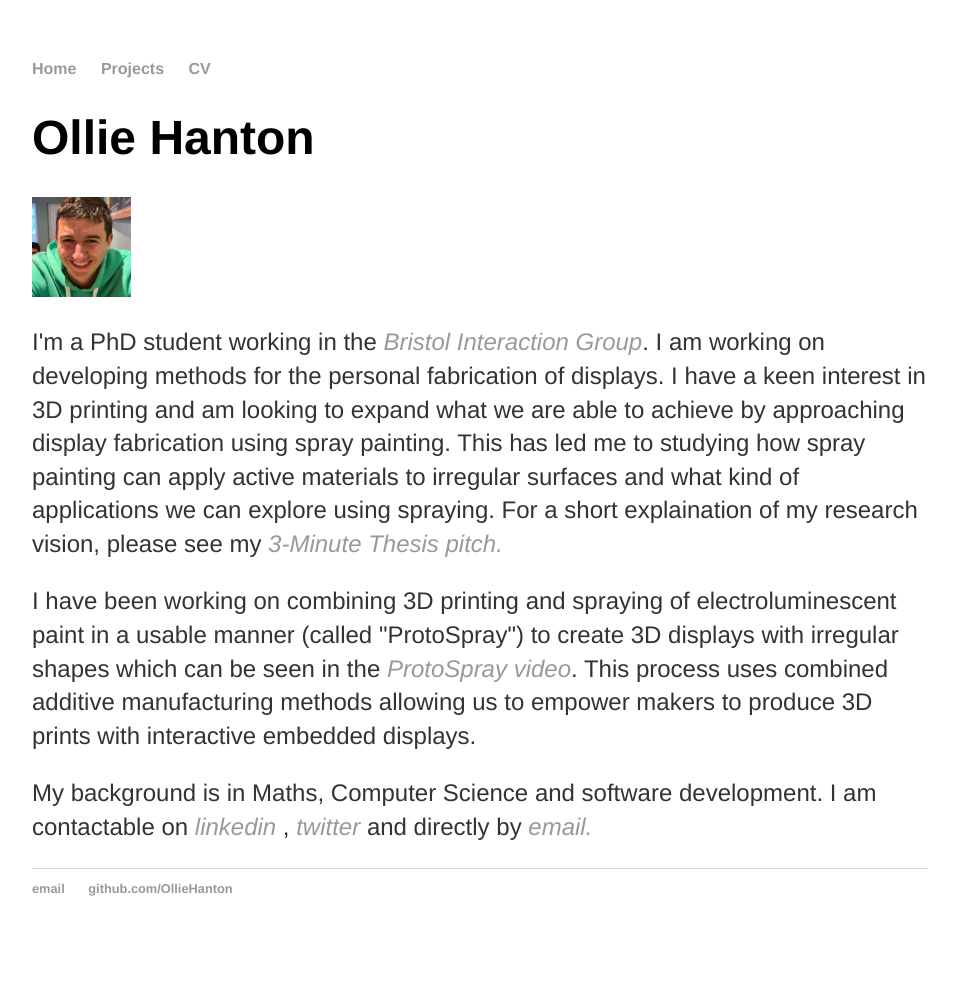
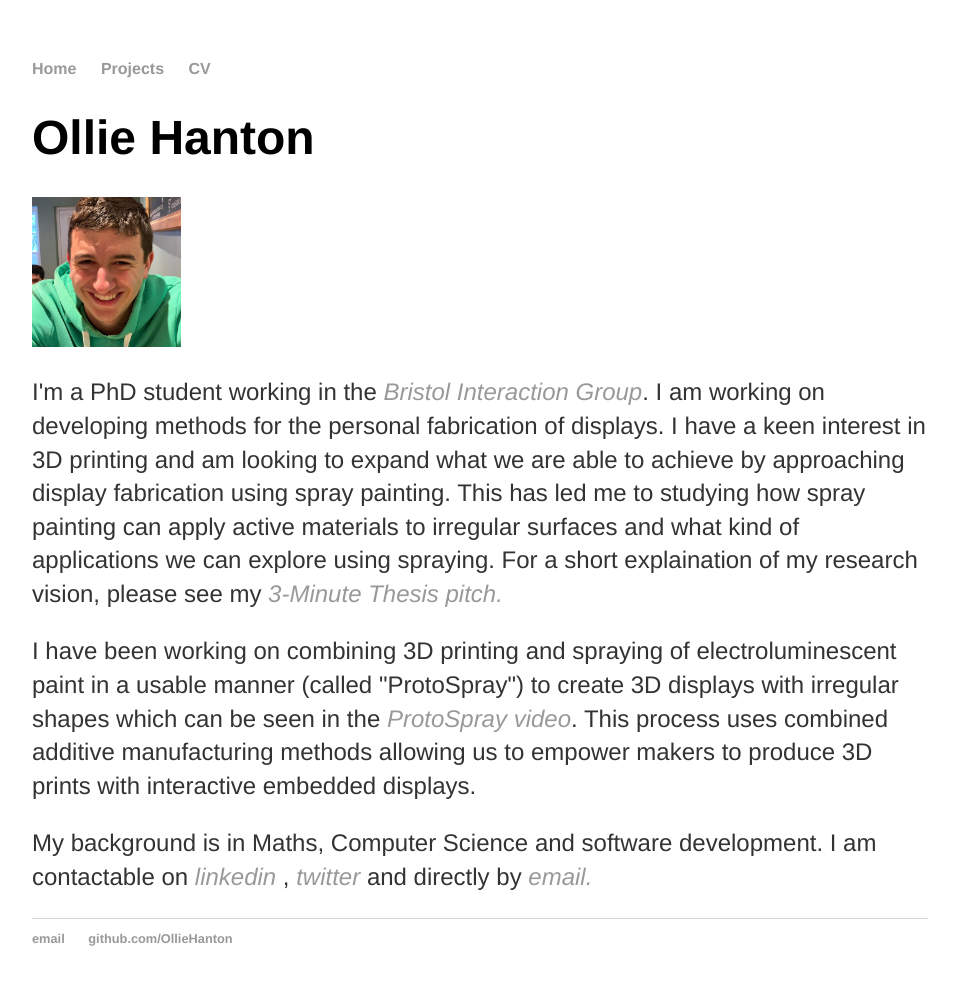
Before and after one commit to OllieHanton/olliehanton.github.io, a Jekyll site: the page built from index.html, in a window 1280 px wide. Shown: the whole page, without its empty margins (160-1119 px from the left). Built offline with Jekyll 4.4.1, drawn with Linux system fonts in a browser that asks for light colours; before the commit the page ends 956 px from its top, so only the background shows below that.

Commit message:
Update index.html

```diff
--- a/index.html
+++ b/index.html
@@ -4,7 +4,7 @@ title: Ollie Hanton, PhD student
 ---
 <div class="blurb">
 	<h1>Ollie Hanton</h1>
-	<img src="/asset/olliehanton.jpg" alt="profile picture" height="100">
+	<img src="/asset/olliehanton.jpg" alt="profile picture" height="150">
 	<p> I'm a PhD student working in the <a href="http://www.biglab.co.uk/people/"><em>Bristol Interaction Group</em></a>. I am working on developing methods for the
 		personal fabrication of displays.
 		I have a keen interest in 3D printing and am looking to expand what we are able to achieve by approaching display fabrication using spray painting.
```
